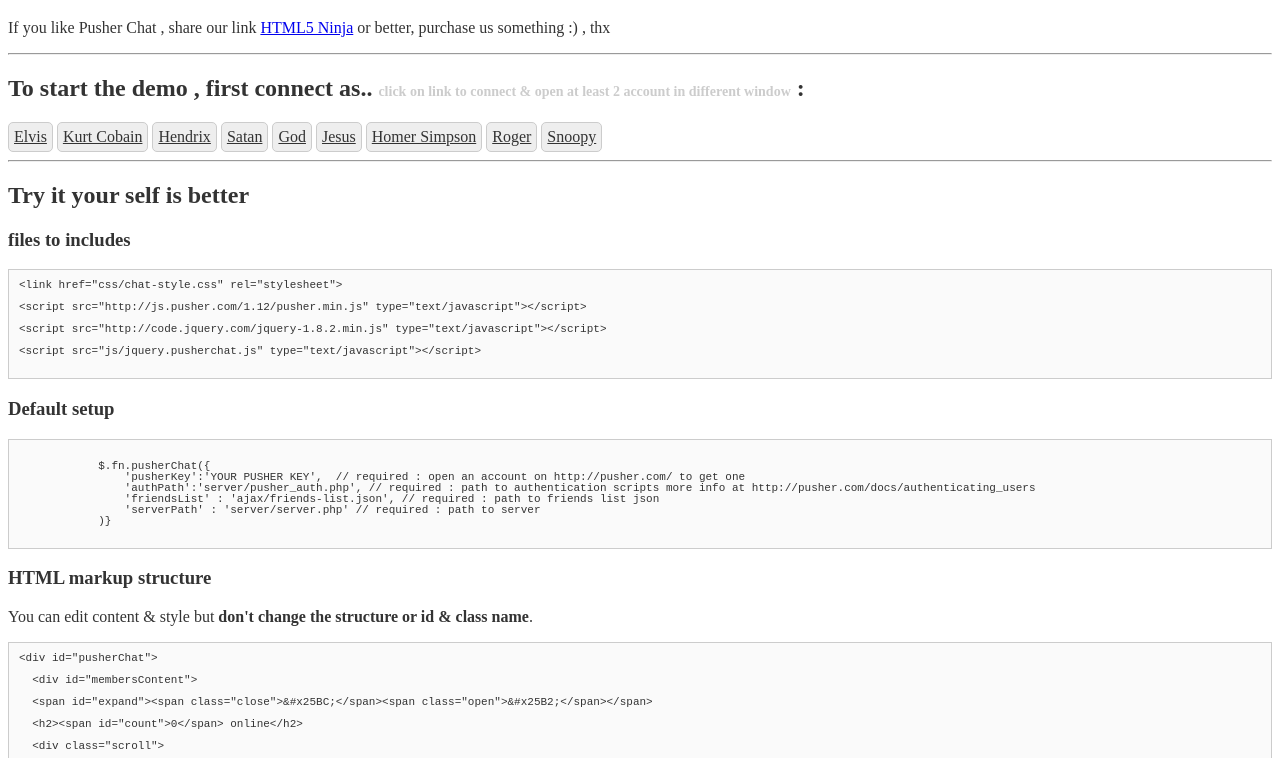
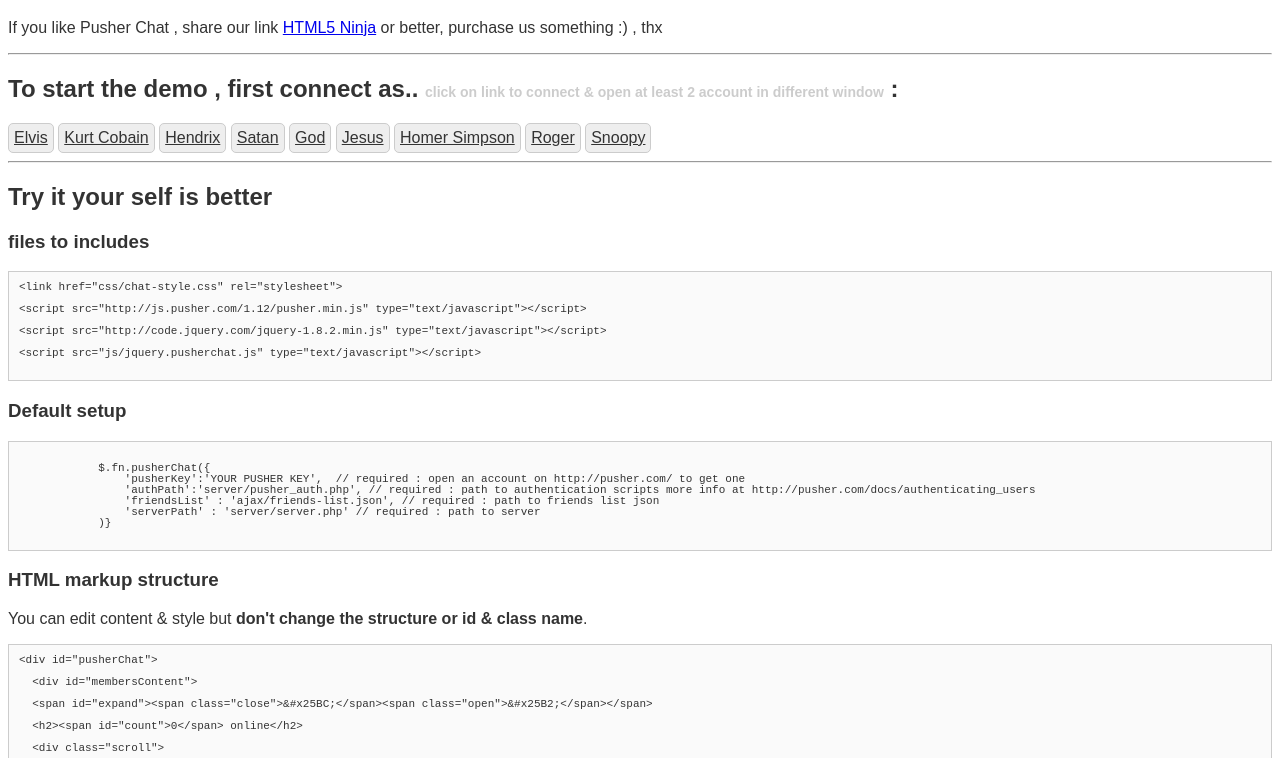
Before and after one commit to html5-ninja/Pusher-chat---jQuery-plugin, a plain HTML site: page index.html in a window 1280 px wide. Shown: the part 369-1127 px from the top of the page. Drawn offline with nearby package versions, Linux system fonts and the light colour scheme; a script that the page names is missing.

Commit message:
Update index.html

```diff
--- a/index.html
+++ b/index.html
@@ -8,7 +8,7 @@
         <script src="js/jquery.pusherchat.js" type="text/javascript"></script>
         <style>
             /* demo style */
-            body{color: #333}
+            body{color: #333;font-family:arial, verdana, sans-serif;}
             small{color:#ccc ; font-size: 14px}
             .account a{ color :#333; background: #eee; border: 1px solid #ccc;padding: 5px; border-radius: 5px;display: inline-block;}
             pre{line-height: 11px;font-size: 11px;background: #fafafa;border: 1px solid #ccc; padding: 10px}
```
